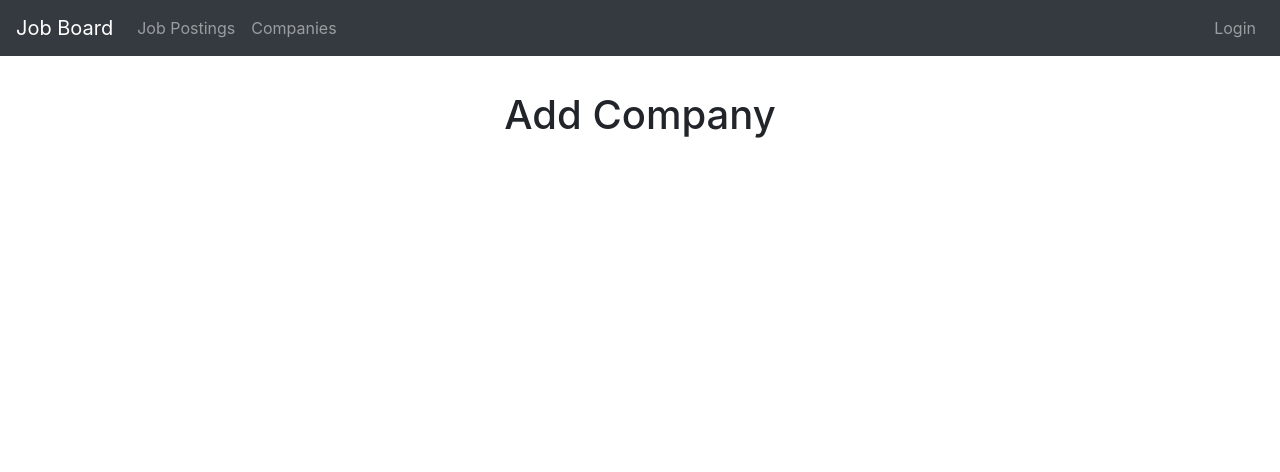
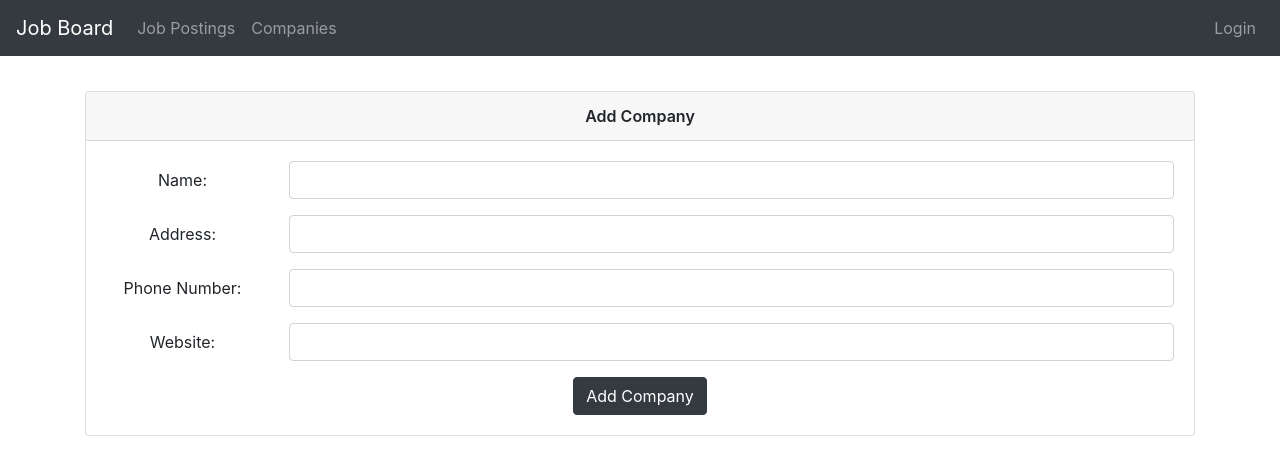
Before and after one commit to adavisson/job-board-client, a React (Create React App) app: page /new-company in a window 1280 px wide. Shown: the top 472 px of the page. Built offline with nearby package versions, Linux system fonts and the light colour scheme.

Commit message:
stubbed form

```diff
--- a/src/components/NewCompany.js
+++ b/src/components/NewCompany.js
@@ -1,11 +1,59 @@
-import React from 'react';
-import Heading from './Heading';
+import React, { useState } from 'react';
+import { Card, Form, Button, Row, Col } from 'react-bootstrap';
 
 const NewCompany = () => {
   const title = "Add Company"
+  const [name, setName] = useState("");
+  const [address, setAddress] = useState("");
+  const [phoneNumber, setPhoneNumber] = useState("");
+  const [website, setWebsite] = useState("");
+
+  const handleSubmit = e => {
+    e.preventDefault();
+  }
+
+  const newCompanyForm = () => {
+    return(
+      <Form onSubmit={handleSubmit}>
+        <Form.Group as={Row} controlId="nameInput">
+          <Form.Label column smj="2">Name: </Form.Label>
+          <Col sm="10">
+            <Form.Control type="input" value={name} onChange={e => setName(e.target.value)} />
+          </Col>
+        </Form.Group>
+        <Form.Group as={Row} controlId="addressInput">
+          <Form.Label column smj="2">Address: </Form.Label>
+          <Col sm="10">
+            <Form.Control type="input" value={address} onChange={e => setAddress(e.target.value)} />
+          </Col>
+        </Form.Group>
+        <Form.Group as={Row} controlId="phoneNumberInput">
+          <Form.Label column smj="2">Phone Number: </Form.Label>
+          <Col sm="10">
+            <Form.Control type="input" value={phoneNumber} onChange={e => setPhoneNumber(e.target.value)} />
+          </Col>
+        </Form.Group>
+        <Form.Group as={Row} controlId="websiteInput">
+          <Form.Label column smj="2">Website: </Form.Label>
+          <Col sm="10">
+            <Form.Control type="input" value={website} onChange={e => setWebsite(e.target.value)} />
+          </Col>
+        </Form.Group>
+        <Button variant="dark" type="submit">
+          Add Company
+        </Button>
+      </Form>
+    )
+  }
+
   return (
     <div className="container">
-      <Heading title={title} />
+      <Card className="text-center">
+        <Card.Header>{title}</Card.Header>
+        <Card.Body>
+          {newCompanyForm()}
+        </Card.Body>
+      </Card>
     </div>
   );
 }
```
